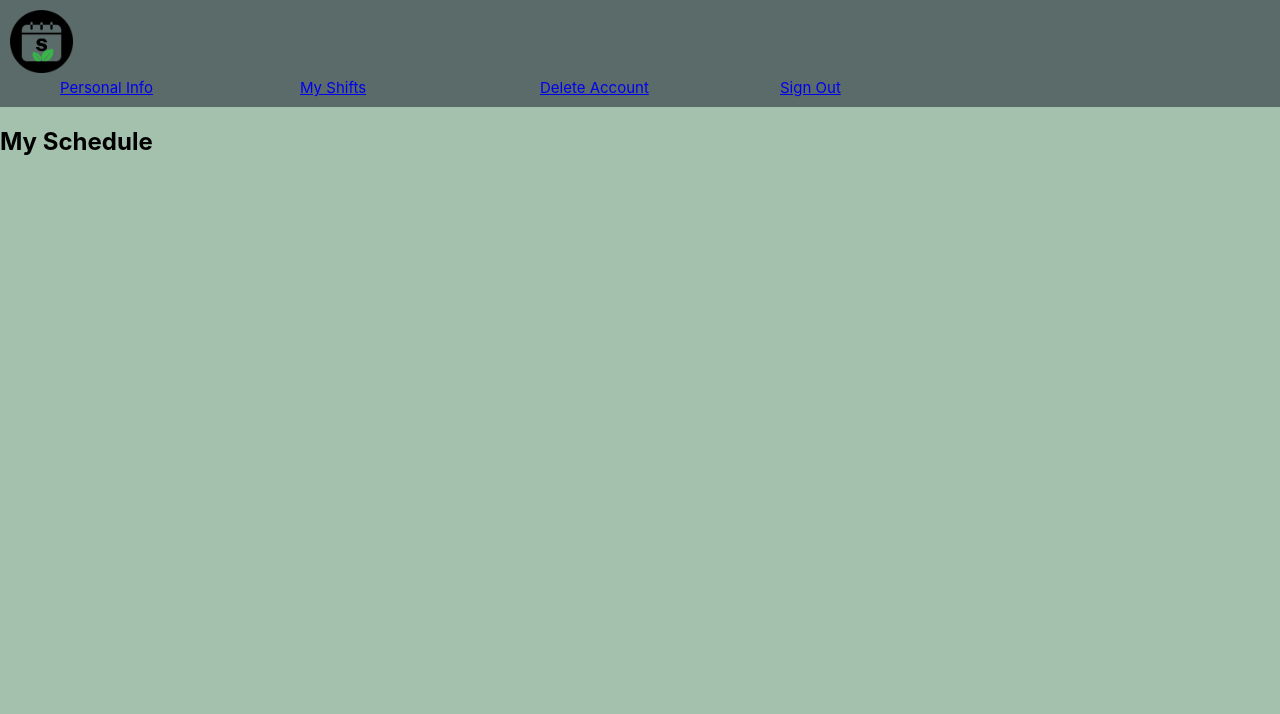
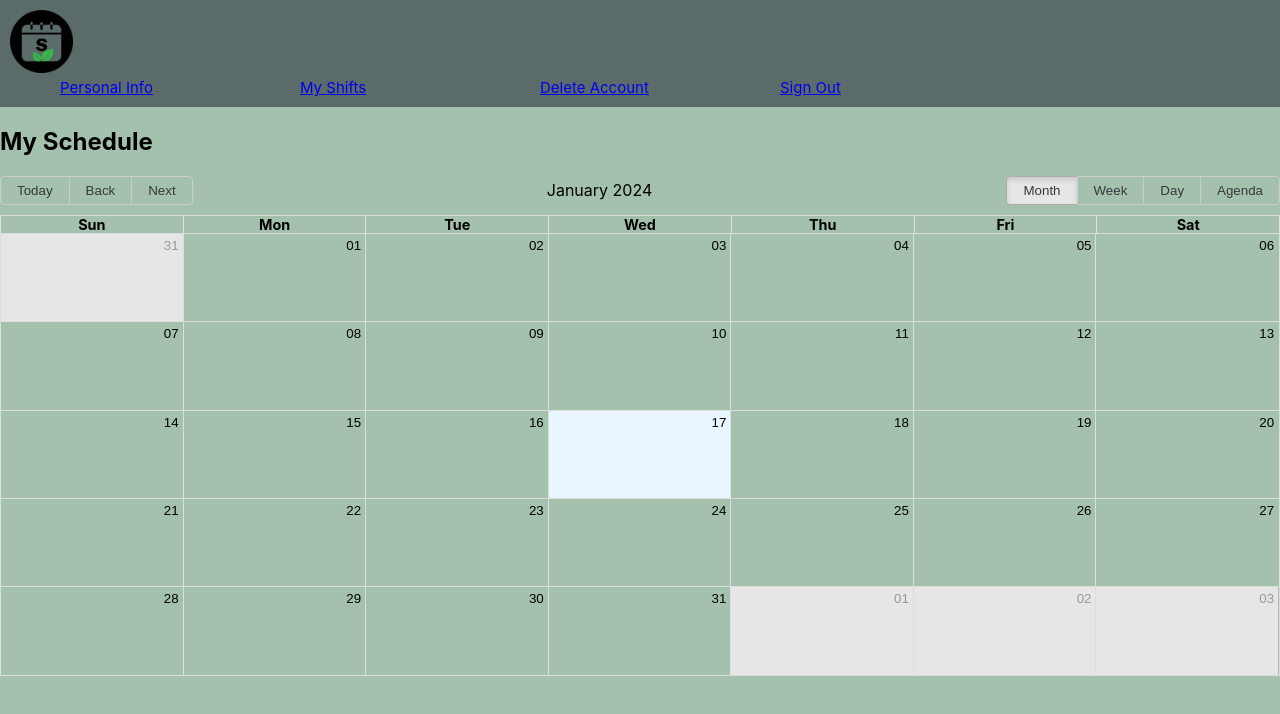
Before and after one commit to mehlia/capstone-project-group-3, a React (Create React App) app in the folder client/schedulism_app/: page /my-shifts in a window 1280 px wide. Shown: the top 714 px of the page. Built offline with nearby package versions, Linux system fonts and the light colour scheme.

Commit message:
Added mini calendar for home page and big calendar for my-shifts

```diff
--- a/client/schedulism_app/package.json
+++ b/client/schedulism_app/package.json
@@ -6,14 +6,20 @@
     "@emotion/react": "^11.11.3",
     "@emotion/styled": "^11.11.0",
     "@mui/material": "^5.15.5",
+    "@mui/styled-engine-sc": "^6.0.0-alpha.12",
+    "@mui/x-date-pickers": "^6.19.0",
     "@testing-library/jest-dom": "^5.17.0",
     "@testing-library/react": "^13.4.0",
     "@testing-library/user-event": "^13.5.0",
+    "dayjs": "^1.11.10",
     "react": "^18.2.0",
+    "react-big-calendar": "^1.8.6",
     "react-dom": "^18.2.0",
+    "react-modal": "^3.16.1",
     "react-multilevel-sidebar": "^1.0.4",
     "react-router-dom": "^6.21.2",
     "react-scripts": "5.0.1",
+    "styled-components": "^6.1.8",
     "web-vitals": "^2.1.4"
   },
   "scripts": {
--- a/client/schedulism_app/src/component/ShiftList.js
+++ b/client/schedulism_app/src/component/ShiftList.js
@@ -1,19 +1,76 @@
 import Shift from "./Shift";
+import { Calendar, momentLocalizer } from 'react-big-calendar';
+import 'react-big-calendar/lib/css/react-big-calendar.css';
+import moment from 'moment';
+import Modal from 'react-modal';
+import { useState } from "react";
 
-const ShiftList = ({shifts}) => {
 
-    const mappedShifts = shifts.map((shift) =>{
-      return <Shift
-      key = {shift.id}
-      shift = {shift}
-      />
-    })
+// const ShiftList = ({shifts}) => {
+
+//     const mappedShifts = shifts.map((shift) =>{
+//       return <Shift
+//       key = {shift.id}
+//       shift = {shift}
+//       />
+//     })
+//     return (
+//         <>
+//             <h2> My Schedule</h2>
+//             {mappedShifts}
+//         </>
+//     );
+// }
+
+// export default ShiftList;
+
+const ShiftList = ({ shifts }) => {
+    const localizer = momentLocalizer(moment);
+
+    const [selectedShift, setSelectedShift] = useState(null);
+    const [isModalOpen, setIsModalOpen] = useState(false);
+
+    const events = shifts.map((shift) => ({
+      id: shift.id,
+      title: shift.shiftType.shiftSlot,
+      start: new Date(shift.date),
+      end: moment(shift.date)
+        .add(1, 'day') // Assuming shifts are for the entire day, you can adjust this based on your requirements
+        .toDate(),
+    }));
+
+    const handleEventClick = (event) => {
+        setSelectedShift(event);
+        setIsModalOpen(true);
+      };
+
     return (
-        <>
-            <h2> My Schedule</h2>
-            {mappedShifts}
-        </>
+      <>
+        <h2>My Schedule</h2>
+        <Calendar
+          localizer={localizer}
+          events={events}
+          startAccessor="start"
+          endAccessor="end"
+          style={{ height: 500 }} // Adjust the height as needed
+          onSelectEvent={handleEventClick} // Add this line to handle event click
+        />
+        <Modal
+        isOpen={isModalOpen}
+        onRequestClose={() => setIsModalOpen(false)}
+        contentLabel="Shift Details"
+        >
+        {selectedShift && (
+        <div>
+        <h2>Shift Details</h2>
+        <p>Date: {moment(selectedShift.start).format('MMMM DD, YYYY')}</p>
+        <p>Type of Shift: {selectedShift.title}</p>
+        {/* Add other shift details as needed */}
+        </div>
+
+    )}</Modal>
+      </>
     );
-}
+  };
 
-export default ShiftList;
+  export default ShiftList;
--- /dev/null
+++ b/client/schedulism_app/src/component/ShiftListHome.js
@@ -0,0 +1,30 @@
+import Shift from "./Shift";
+import * as React from "react";
+import { LocalizationProvider } from "@mui/x-date-pickers/LocalizationProvider";
+import { AdapterDayjs } from "@mui/x-date-pickers/AdapterDayjs";
+import { DateCalendar } from "@mui/x-date-pickers/DateCalendar";
+import { useState } from 'react';
+
+const ShiftList = ({ shifts }) => {
+  const [selectedDate, setSelectedDate] = useState(null);
+  const mappedShifts = shifts.map((shift) => {
+    // Checks to see if the shift matches the selected date
+    if (!selectedDate || shift.date === selectedDate) {
+      return <Shift key={shift.id} shift={shift} />;
+    }
+    return null;
+  });
+  return (
+    <>
+    <LocalizationProvider dateAdapter={AdapterDayjs}>
+      <h2> My Schedule</h2>
+      <DateCalendar
+       date={selectedDate}
+      onChange={(newDate) => setSelectedDate(newDate)}
+      />
+      {mappedShifts}
+      </LocalizationProvider>
+    </>
+  );
+};
+export default ShiftList;
--- a/client/schedulism_app/src/component/UserHome.js
+++ b/client/schedulism_app/src/component/UserHome.js
@@ -2,6 +2,7 @@ import { useContext, useEffect,useState } from "react";
 import { Outlet } from "react-router";
 import { GlobalUserContext } from "../containers/PapierContainer";
 import ShiftList from "./ShiftList";
+import ShiftListHome from "./ShiftListHome";
 
 const UserHome = () => {
 
@@ -51,7 +52,7 @@ const UserHome = () => {
                     </section>
 
             <div className="shift-details container">
-                <ShiftList shifts={shifts} userId={globalUser.id}/>
+                <ShiftListHome shifts={shifts} userId={globalUser.id}/>
             </div>
             </div>
 
```
Also changed, not shown: 1 other file (tests, documents, lock files or other folders).
